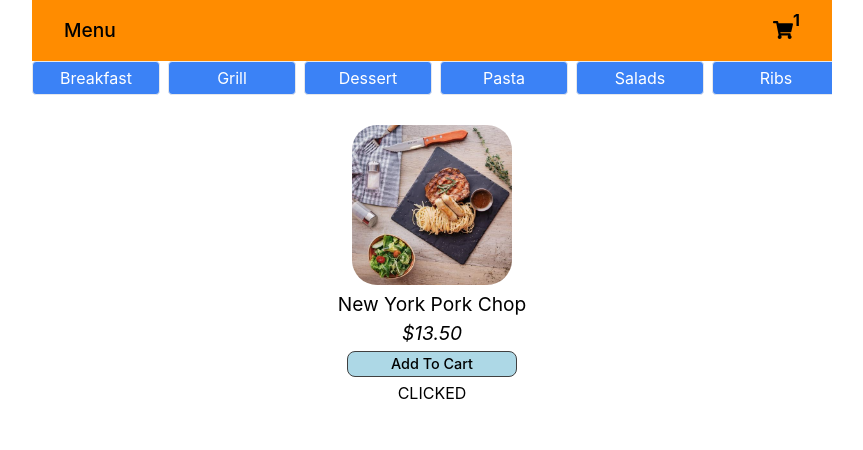
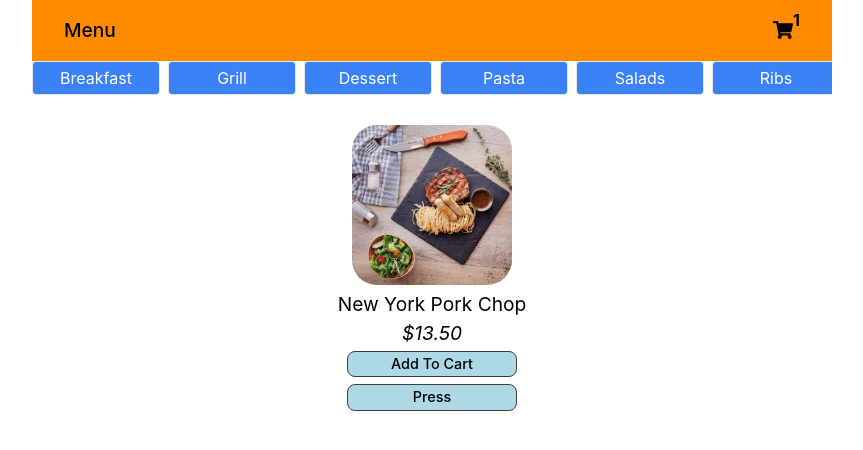
Before and after one commit to daphneje/Restaurant, a React (Create React App) app in the folder restaurant-app/: page /menu/Appetizers in a window 1280 px wide. Both pictures are taken after a click on the button "Add To Cart". Shown: the top 450 px of the page, without its empty margins (208-1071 px from the left). Built offline with nearby package versions, Linux system fonts and the light colour scheme.

Commit message:
modal progress updated(error)

```diff
--- a/restaurant-app/src/App.js
+++ b/restaurant-app/src/App.js
@@ -1,5 +1,5 @@
 import React, {useState}  from 'react';
-import {NavBar,PopUpItem} from './components'
+import {NavBar} from './components'
 import {BrowserRouter as Router } from 'react-router-dom';
 import './App.css';
 // import Cart from './components/Cart/Cart';
@@ -17,14 +17,10 @@ const foodItem = {foodItemList}
 function App() {
 
 const [cartItems, setCartItems] = useState([]);
-const [popUpItem, setPopUpItem] = useState("modal_off")
-
 
 const addItem = (product) => {
-
   // console.log(cartItems)
   const exist = cartItems.find((item)=> item.id === product.id );
-
   if (exist) {
     setCartItems (
       cartItems.map((item)=> item.id === product.id ?
@@ -35,7 +31,6 @@ const addItem = (product) => {
     setCartItems([...cartItems, {...product, qty: 1}]);
     // console.log(cartItems)
   }
-
 };
 const removeItem = (pdt) => {
   const exist = cartItems.find((x) => x.id === pdt.id);
@@ -58,8 +53,7 @@ const removeItem = (pdt) => {
         foodItem = {foodItem}
         cartItems = {cartItems}
         addItem={addItem}
-        removeItem={removeItem}
-        />
+        removeItem={removeItem}/>
       </div>
     </Router>
   );
--- a/restaurant-app/src/components/PopupItem/PopupItem.js
+++ b/restaurant-app/src/components/PopupItem/PopupItem.js
@@ -1,20 +1,19 @@
-import React from 'react'
+import React from "react";
 
-import { useParams } from 'react-router-dom'
+import { useParams } from "react-router-dom";
 
-
-
-
-const PopUpItem = ({modal, manageItemQuantity, addInstruction, product}) => {
-
-  if (!modal){
-    return null
+const PopUpItem = ({
+  modal,
+  modalClose,
+  manageItemQuantity,
+  addInstruction,
+  product,
+}) => {
+  if (!modal) {
+    return null;
   }
 
-  return(
-    <div>CLICKED</div>
-    )
+  return <button onClick={modalClose}> Press</button>;
+};
 
-}
-
-export default PopUpItem
+export default PopUpItem;
--- a/restaurant-app/src/router/RoutesFile.js
+++ b/restaurant-app/src/router/RoutesFile.js
@@ -4,7 +4,7 @@ import {Route, Routes} from 'react-router-dom'
 import { CategoryBar, Cart, NavBar } from '../components'
 
 
-const RoutesFile = ({foodCategory, foodItem, cartItems, addItem, removeItem,findProductInCart,openModal}) => {
+const RoutesFile = ({foodCategory, foodItem, cartItems, addItem, removeItem}) => {
 
   return (
     <div className='content'>
@@ -15,7 +15,7 @@ const RoutesFile = ({foodCategory, foodItem, cartItems, addItem, removeItem,find
         <Route path='/menu/:id' element = {<>
         <CategoryBar/>
      <div>
-     <MenuItems foodItem = {foodItem} addItem={addItem} cartItems={cartItems} findProductInCart={findProductInCart} openModal = {openModal}/>
+     <MenuItems foodItem = {foodItem} addItem={addItem} cartItems={cartItems}/>
      </div>
 
 
--- a/restaurant-app/src/screens/menu/MenuItems.js
+++ b/restaurant-app/src/screens/menu/MenuItems.js
@@ -15,6 +15,12 @@ const MenuItems = ({foodItem, addItem, cartItems}) => {
   const { id } = useParams();
   const listMenu = foodItemList.filter(t => t.category === id || t.subCategory === id)
 
+  function searchCartForProduct(product){
+    if(cartItems.find((item)=>item.id === product.id) &&cartItems.map((item)=> item.id === product.id )){
+      return true;
+    }
+
+  }
 
 
   return (
@@ -31,7 +37,11 @@ const MenuItems = ({foodItem, addItem, cartItems}) => {
             }}>
             Add To Cart
           </button>
-            <PopUpItem modal = {popUpItem}/>
+            {searchCartForProduct(product)?
+            <PopUpItem
+            modal = {popUpItem}
+            modalClose = {()=> setPopUpItem(false)}
+            product = {product} />:null}
         </div>
 
       ) )}
```
